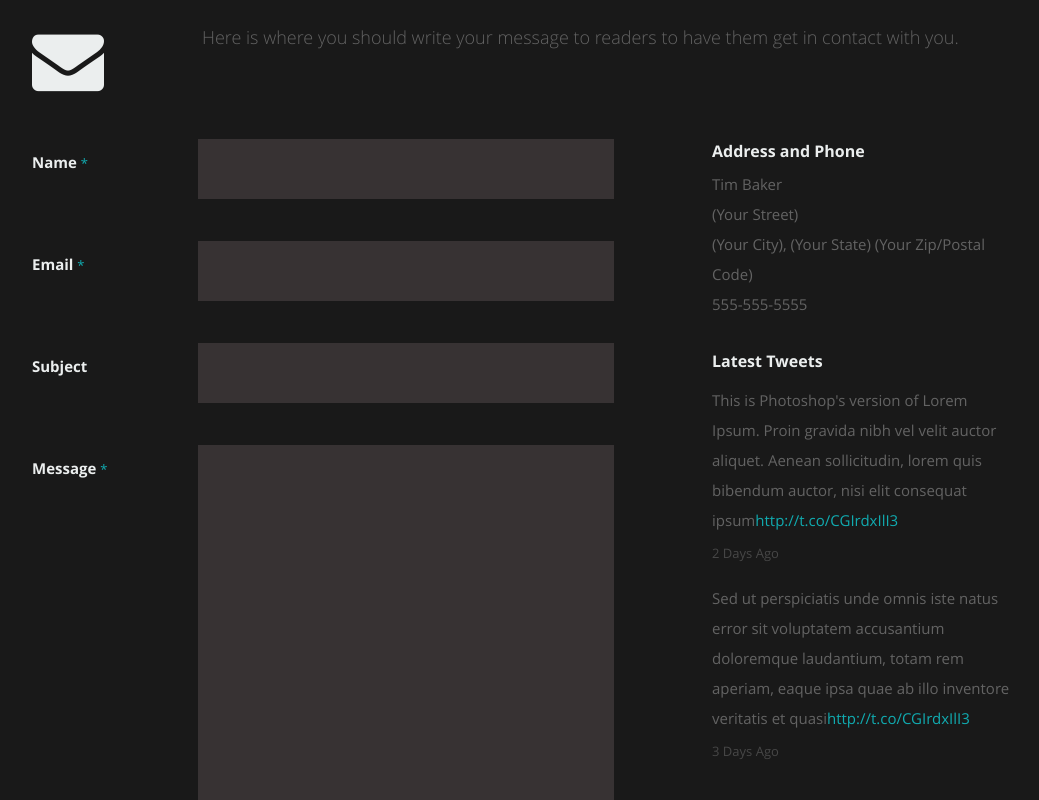
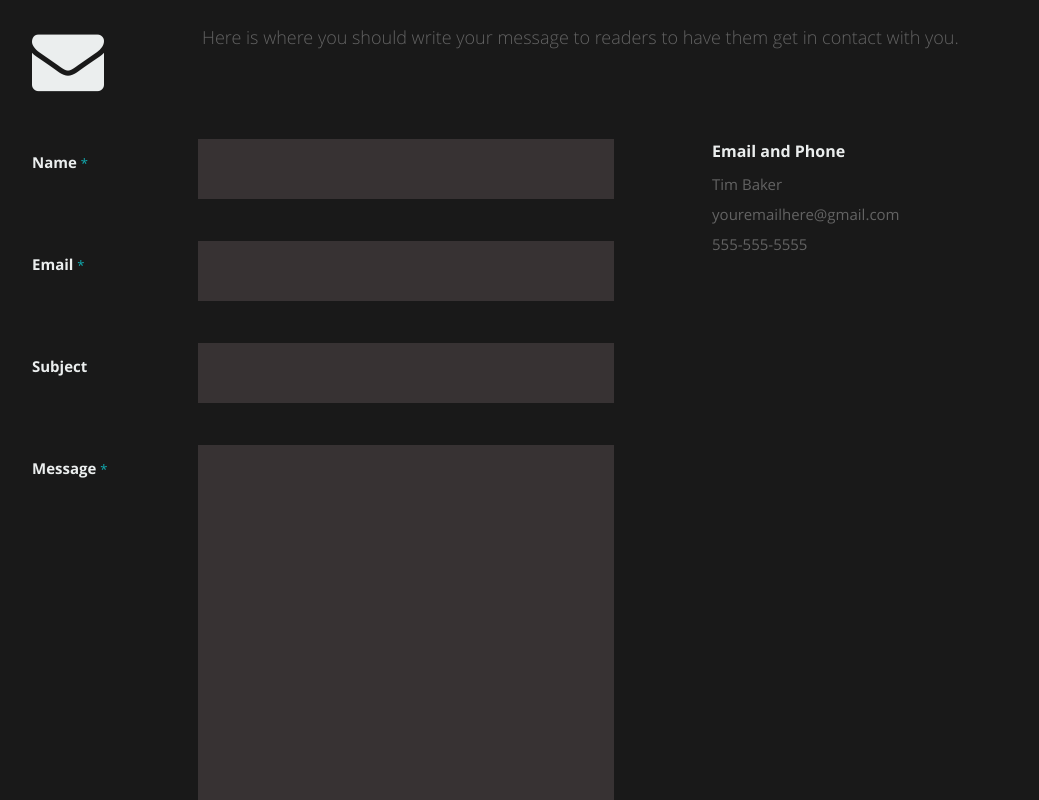
Before and after one commit to abbeymui/re-bloom, a React (Create React App) app: page / in a window 1280 px wide. Shown: the part 4520-5320 px from the top of the page, without its empty margins (118-1157 px from the left). Built offline with nearby package versions, Linux system fonts and the light colour scheme.

Commit message:
remove jquery fetch

```diff
--- a/package.json
+++ b/package.json
@@ -6,7 +6,6 @@
     "@testing-library/jest-dom": "^4.2.4",
     "@testing-library/react": "^9.3.2",
     "@testing-library/user-event": "^7.1.2",
-    "jquery": "^3.5.1",
     "react": "^16.13.1",
     "react-dom": "^16.13.1",
     "react-ga": "^3.0.0",
--- a/src/App.js
+++ b/src/App.js
@@ -1,58 +1,32 @@
-import React, { Component } from 'react';
-import ReactGA from 'react-ga';
-import $ from 'jquery';
-import './App.css';
-import Header from './Components/Header';
-import Footer from './Components/Footer';
-import About from './Components/About';
-import Resume from './Components/Resume';
-import Contact from './Components/Contact';
-import Testimonials from './Components/Testimonials';
-import Portfolio from './Components/Portfolio';
+import React, { Component } from "react";
+import ReactGA from "react-ga";
+import "./App.css";
+import Header from "./Components/Header";
+import Footer from "./Components/Footer";
+import About from "./Components/About";
+import Resume from "./Components/Resume";
+import Contact from "./Components/Contact";
+import Testimonials from "./Components/Testimonials";
+import Portfolio from "./Components/Portfolio";
+import resumeData from "./Data/resumeData.json";
 
 class App extends Component {
-
-  constructor(props){
+  constructor(props) {
     super(props);
-    this.state = {
-      foo: 'bar',
-      resumeData: {}
-    };
-
-    ReactGA.initialize('UA-110570651-1');
+    ReactGA.initialize("UA-110570651-1");
     ReactGA.pageview(window.location.pathname);
-
-  }
-
-  getResumeData(){
-    $.ajax({
-      url:'/resumeData.json',
-      dataType:'json',
-      cache: false,
-      success: function(data){
-        this.setState({resumeData: data});
-      }.bind(this),
-      error: function(xhr, status, err){
-        console.log(err);
-        alert(err);
-      }
-    });
-  }
-
-  componentDidMount(){
-    this.getResumeData();
   }
 
   render() {
     return (
       <div className="App">
-        <Header data={this.state.resumeData.main}/>
-        <About data={this.state.resumeData.main}/>
-        <Resume data={this.state.resumeData.resume}/>
-        <Portfolio data={this.state.resumeData.portfolio}/>
-        <Testimonials data={this.state.resumeData.testimonials}/>
-        <Contact data={this.state.resumeData.main}/>
-        <Footer data={this.state.resumeData.main}/>
+        <Header data={resumeData.main} />
+        <About data={resumeData.main} />
+        <Resume data={resumeData.resume} />
+        <Portfolio data={resumeData.portfolio} />
+        <Testimonials data={resumeData.testimonials} />
+        <Contact data={resumeData.main} />
+        <Footer data={resumeData.main} />
       </div>
     );
   }
--- a/src/Components/Contact.js
+++ b/src/Components/Contact.js
@@ -1,62 +1,82 @@
-import React, { Component } from 'react';
+import React, { Component } from "react";
 
 class Contact extends Component {
   render() {
-
-    if(this.props.data){
+    if (this.props.data) {
       var name = this.props.data.name;
-      var street = this.props.data.address.street;
-      var city = this.props.data.address.city;
-      var state = this.props.data.address.state;
-      var zip = this.props.data.address.zip;
-      var phone= this.props.data.phone;
+      var phone = this.props.data.phone;
       var email = this.props.data.email;
       var message = this.props.data.contactmessage;
     }
 
     return (
       <section id="contact">
-
         <div className="row section-head">
-
           <div className="two columns header-col">
-
-               <h1><span>Get In Touch.</span></h1>
-
+            <h1>
+              <span>Get In Touch.</span>
+            </h1>
           </div>
 
           <div className="ten columns">
-
             <p className="lead">{message}</p>
-
           </div>
-
         </div>
 
         <div className="row">
           <div className="eight columns">
-
             <form action="" method="post" id="contactForm" name="contactForm">
               <fieldset>
-
                 <div>
-						   <label htmlFor="contactName">Name <span className="required">*</span></label>
-						   <input type="text" defaultValue="" size="35" id="contactName" name="contactName" onChange={this.handleChange}/>
+                  <label htmlFor="contactName">
+                    Name <span className="required">*</span>
+                  </label>
+                  <input
+                    type="text"
+                    defaultValue=""
+                    size="35"
+                    id="contactName"
+                    name="contactName"
+                    onChange={this.handleChange}
+                  />
                 </div>
 
                 <div>
-						   <label htmlFor="contactEmail">Email <span className="required">*</span></label>
-						   <input type="text" defaultValue="" size="35" id="contactEmail" name="contactEmail" onChange={this.handleChange}/>
+                  <label htmlFor="contactEmail">
+                    Email <span className="required">*</span>
+                  </label>
+                  <input
+                    type="text"
+                    defaultValue=""
+                    size="35"
+                    id="contactEmail"
+                    name="contactEmail"
+                    onChange={this.handleChange}
+                  />
                 </div>
 
                 <div>
                   <label htmlFor="contactSubject">Subject</label>
-						   <input type="text" defaultValue="" size="35" id="contactSubject" name="contactSubject" onChange={this.handleChange}/>
+                  <input
+                    type="text"
+                    defaultValue=""
+                    size="35"
+                    id="contactSubject"
+                    name="contactSubject"
+                    onChange={this.handleChange}
+                  />
                 </div>
 
                 <div>
-                     <label htmlFor="contactMessage">Message <span className="required">*</span></label>
-                     <textarea cols="50" rows="15" id="contactMessage" name="contactMessage"></textarea>
+                  <label htmlFor="contactMessage">
+                    Message <span className="required">*</span>
+                  </label>
+                  <textarea
+                    cols="50"
+                    rows="15"
+                    id="contactMessage"
+                    name="contactMessage"
+                  ></textarea>
                 </div>
 
                 <div>
@@ -70,43 +90,21 @@ class Contact extends Component {
 
             <div id="message-warning"> Error boy</div>
             <div id="message-success">
-                  <i className="fa fa-check"></i>Your message was sent, thank you!<br />
+              <i className="fa fa-check"></i>Your message was sent, thank you!
+              <br />
             </div>
           </div>
 
-
           <aside className="four columns footer-widgets">
             <div className="widget widget_contact">
-
-					   <h4>Address and Phone</h4>
+              <h4>Email and Phone</h4>
               <p className="address">
-						   {name}<br />
-						   {street} <br />
-						   {city}, {state} {zip}<br />
+                {name}
+                <br />
+                {email}
+                <br />
                 <span>{phone}</span>
               </p>
-				   </div>
-
-               <div className="widget widget_tweets">
-                  <h4 className="widget-title">Latest Tweets</h4>
-                  <ul id="twitter">
-                     <li>
-                        <span>
-                        This is Photoshop's version  of Lorem Ipsum. Proin gravida nibh vel velit auctor aliquet.
-                        Aenean sollicitudin, lorem quis bibendum auctor, nisi elit consequat ipsum
-                        <a href="#">http://t.co/CGIrdxIlI3</a>
-                        </span>
-                        <b><a href="#">2 Days Ago</a></b>
-                     </li>
-                     <li>
-                        <span>
-                        Sed ut perspiciatis unde omnis iste natus error sit voluptatem accusantium doloremque laudantium, totam rem aperiam,
-                        eaque ipsa quae ab illo inventore veritatis et quasi
-                        <a href="#">http://t.co/CGIrdxIlI3</a>
-                        </span>
-                        <b><a href="#">3 Days Ago</a></b>
-                     </li>
-                  </ul>
             </div>
           </aside>
         </div>
```
Also changed, not shown: src/Data/resumeData.json (renamed from public/resumeData.json). Lines whose indentation alone changed are shown as unchanged.
